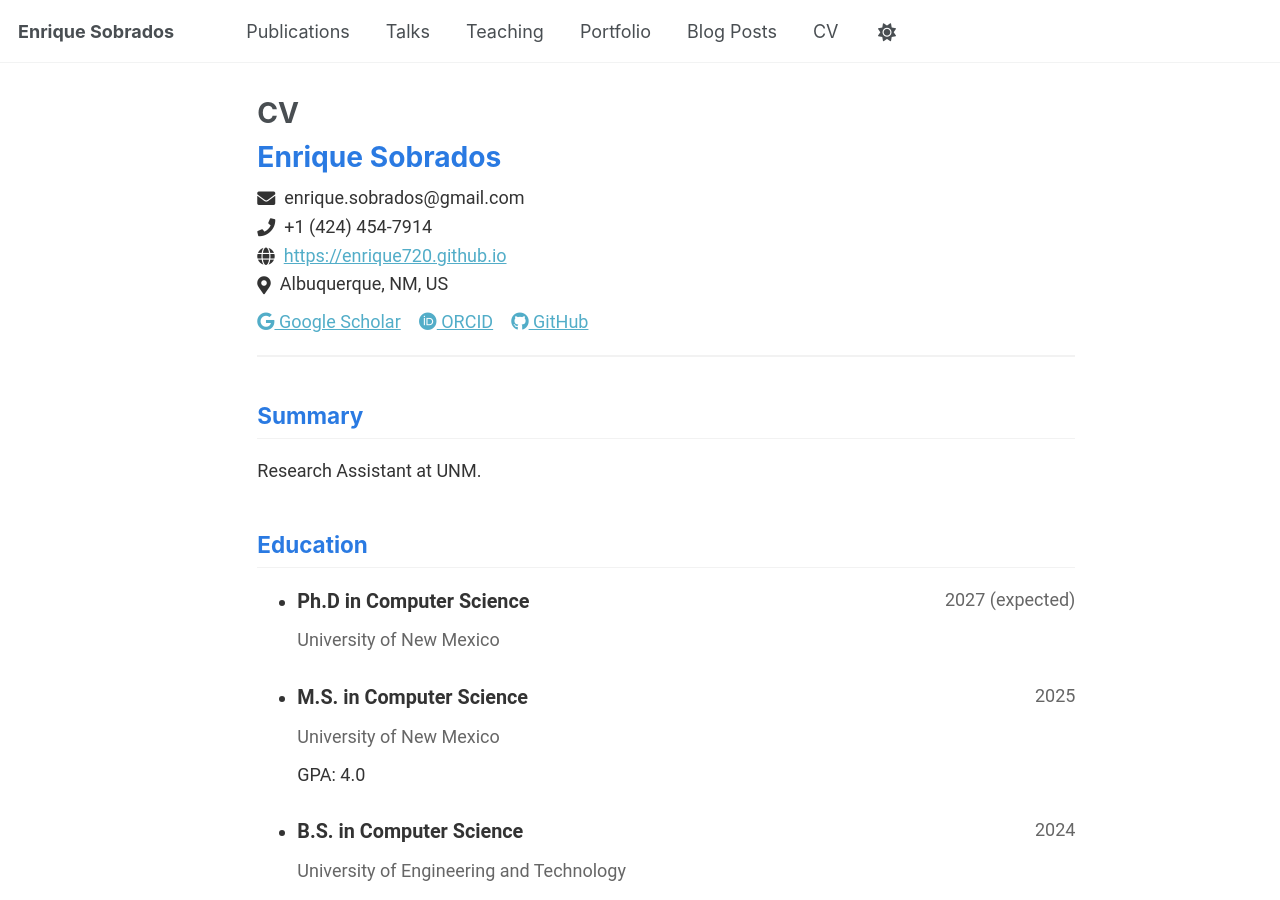
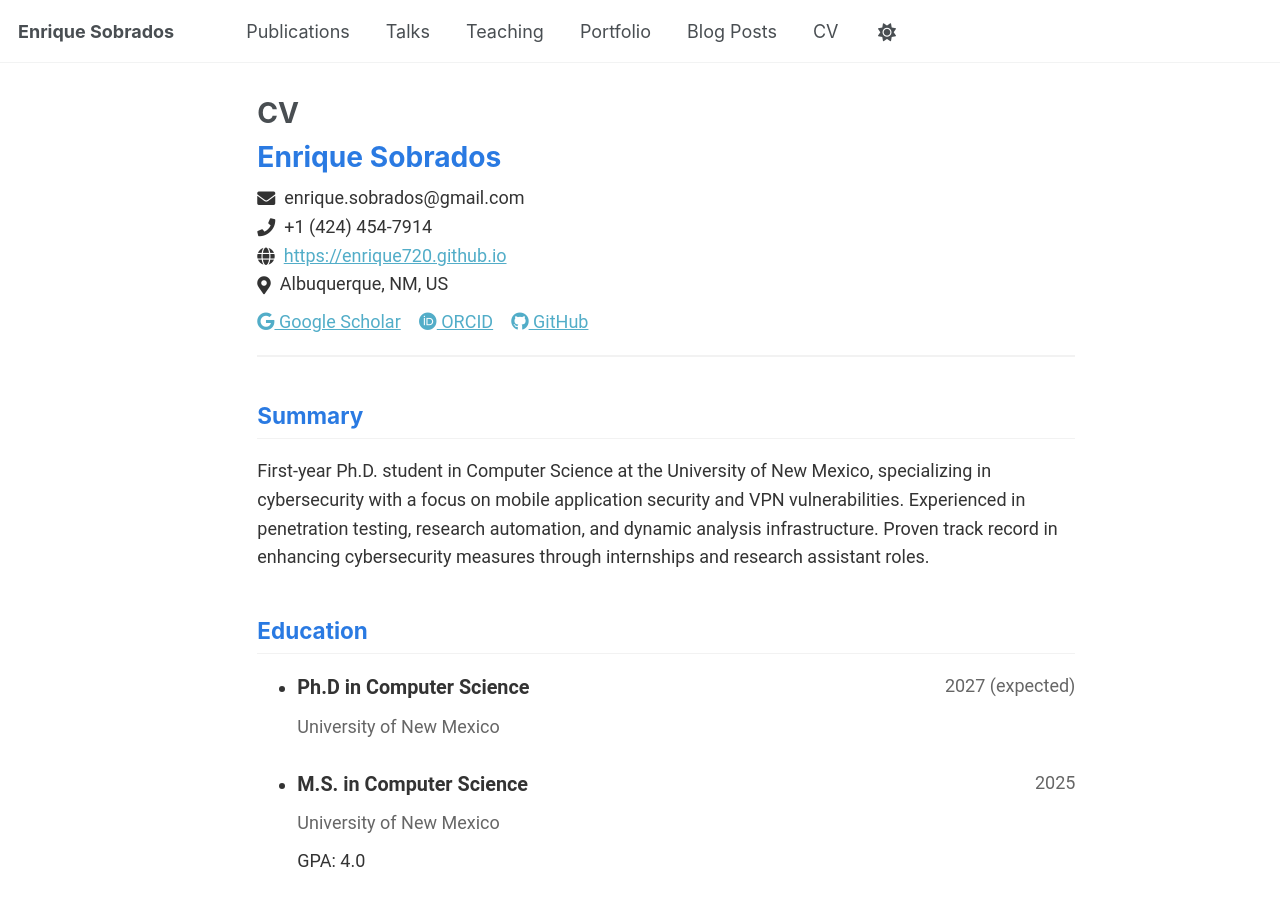
Before and after one commit to Enrique720/enrique720.github.io, a Jekyll site: the page built from _pages/cv-json.md, in a window 1280 px wide and 900 px high. Built offline with Jekyll 4.4.1, drawn with Linux system fonts in a browser that asks for light colours; a style sheet for code colours, icons or effects is not loaded.

Commit message:
added summary to cv

```diff
--- a/_data/cv.json
+++ b/_data/cv.json
@@ -4,7 +4,7 @@
     "email": "enrique.sobrados@gmail.com",
     "phone": "+1 (424) 454-7914",
     "website": "https://enrique720.github.io",
-    "summary": "Research Assistant at UNM.",
+    "summary": "First-year Ph.D. student in Computer Science at the University of New Mexico, specializing in cybersecurity with a focus on mobile application security and VPN vulnerabilities. Experienced in penetration testing, research automation, and dynamic analysis infrastructure. Proven track record in enhancing cybersecurity measures through internships and research assistant roles.",
     "location": {
       "address": "Building, #119",
       "postalCode": "87131",
```
